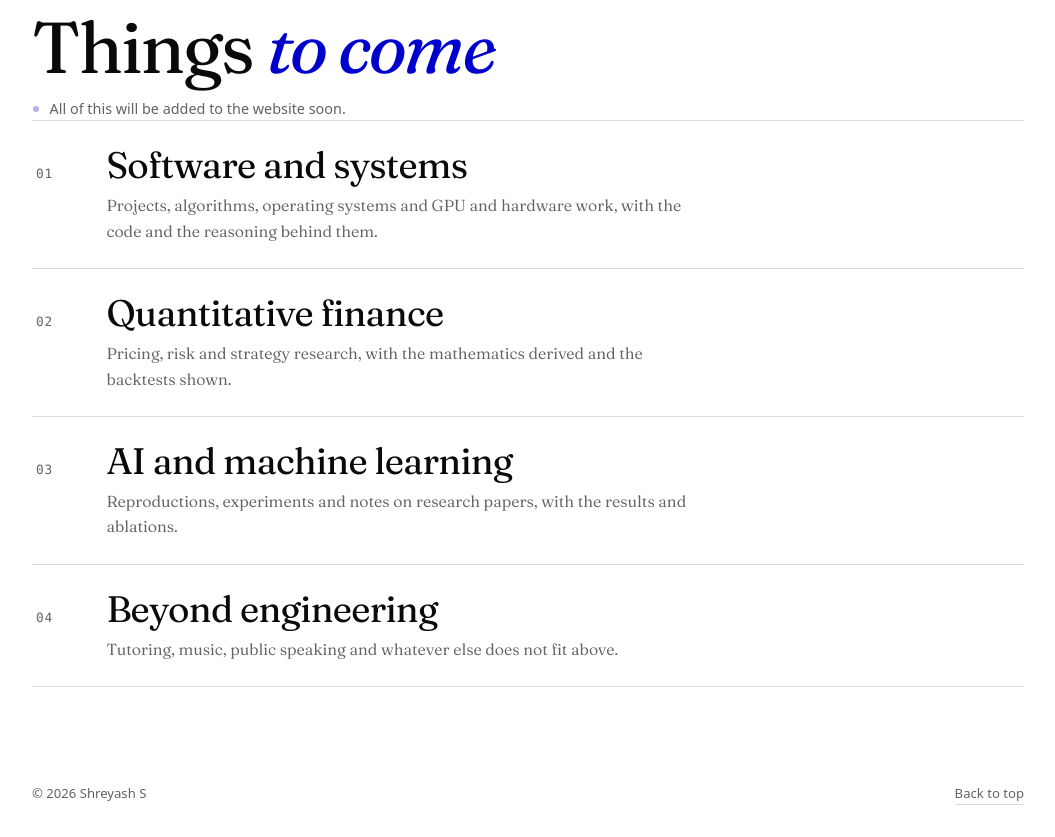
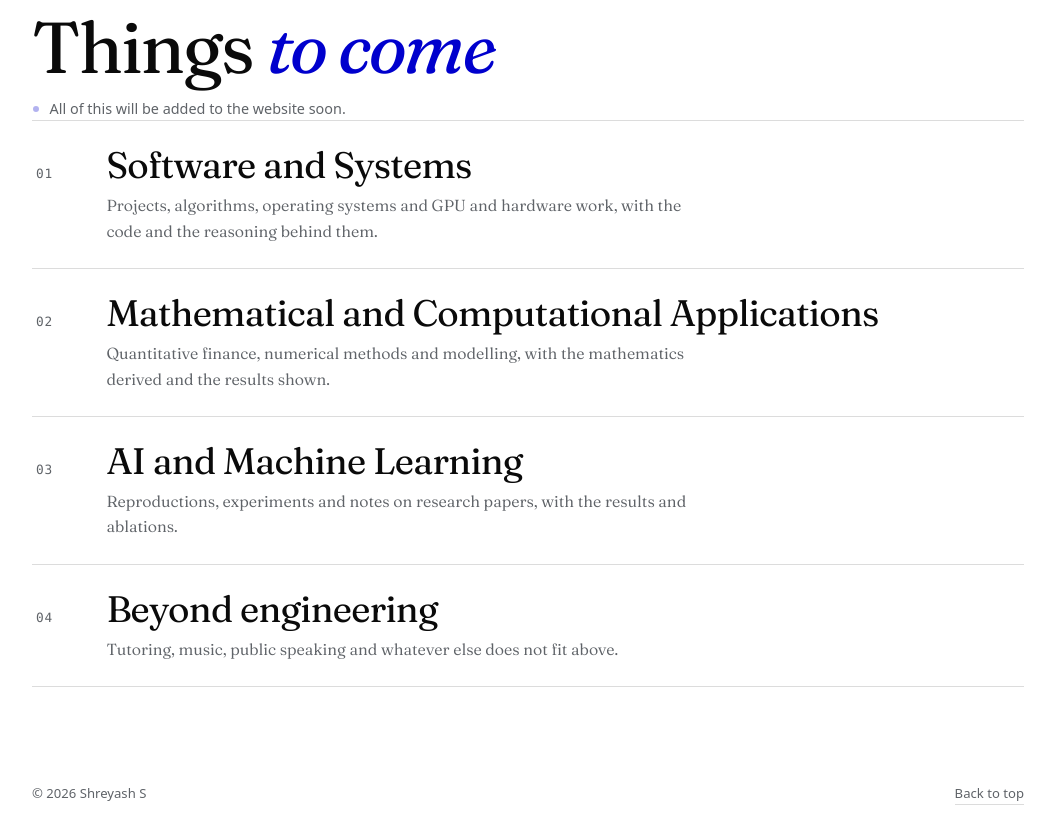
Before and after one commit to Eses30/Eses30.github.io, a plain HTML site: page index.html in a window 1280 px wide. Shown: the part 917-1754 px from the top of the page, without its empty margins (112-1167 px from the left). Drawn offline with Linux system fonts and the light colour scheme; animation ran at ten frames a second.

Commit message:
Capitalise headings; replace quantitative finance with mathematical and computational applications

```diff
--- a/index.html
+++ b/index.html
@@ -44,9 +44,9 @@
       </div>
 
       <ul class="items">
-        <li class="item"><div class="body"><h3>Software and systems</h3><p>Projects, algorithms, operating systems and GPU and hardware work, with the code and the reasoning behind them.</p></div></li>
-        <li class="item"><div class="body"><h3>Quantitative finance</h3><p>Pricing, risk and strategy research, with the mathematics derived and the backtests shown.</p></div></li>
-        <li class="item"><div class="body"><h3>AI and machine learning</h3><p>Reproductions, experiments and notes on research papers, with the results and ablations.</p></div></li>
+        <li class="item"><div class="body"><h3>Software and Systems</h3><p>Projects, algorithms, operating systems and GPU and hardware work, with the code and the reasoning behind them.</p></div></li>
+        <li class="item"><div class="body"><h3>Mathematical and Computational Applications</h3><p>Quantitative finance, numerical methods and modelling, with the mathematics derived and the results shown.</p></div></li>
+        <li class="item"><div class="body"><h3>AI and Machine Learning</h3><p>Reproductions, experiments and notes on research papers, with the results and ablations.</p></div></li>
         <li class="item"><div class="body"><h3>Beyond engineering</h3><p>Tutoring, music, public speaking and whatever else does not fit above.</p></div></li>
       </ul>
     </section>
```
